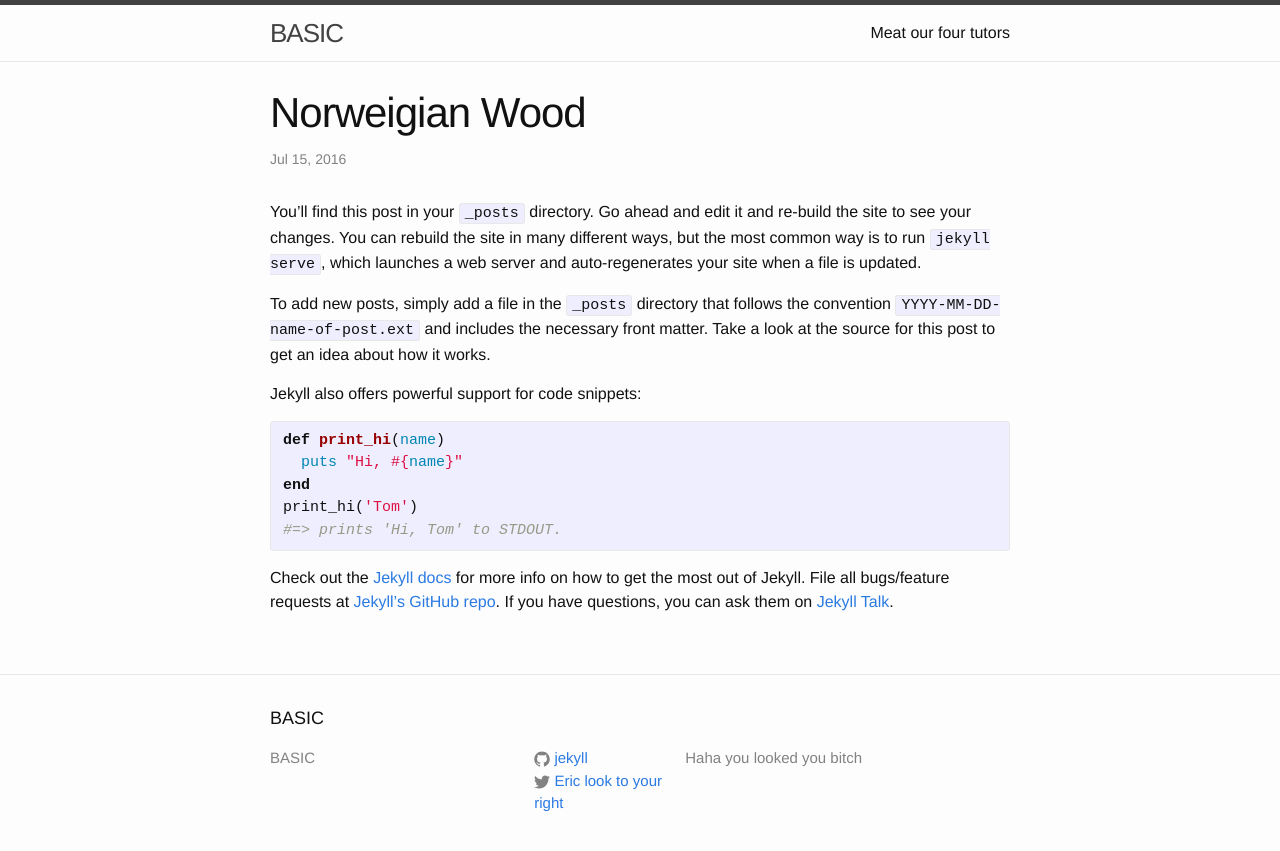
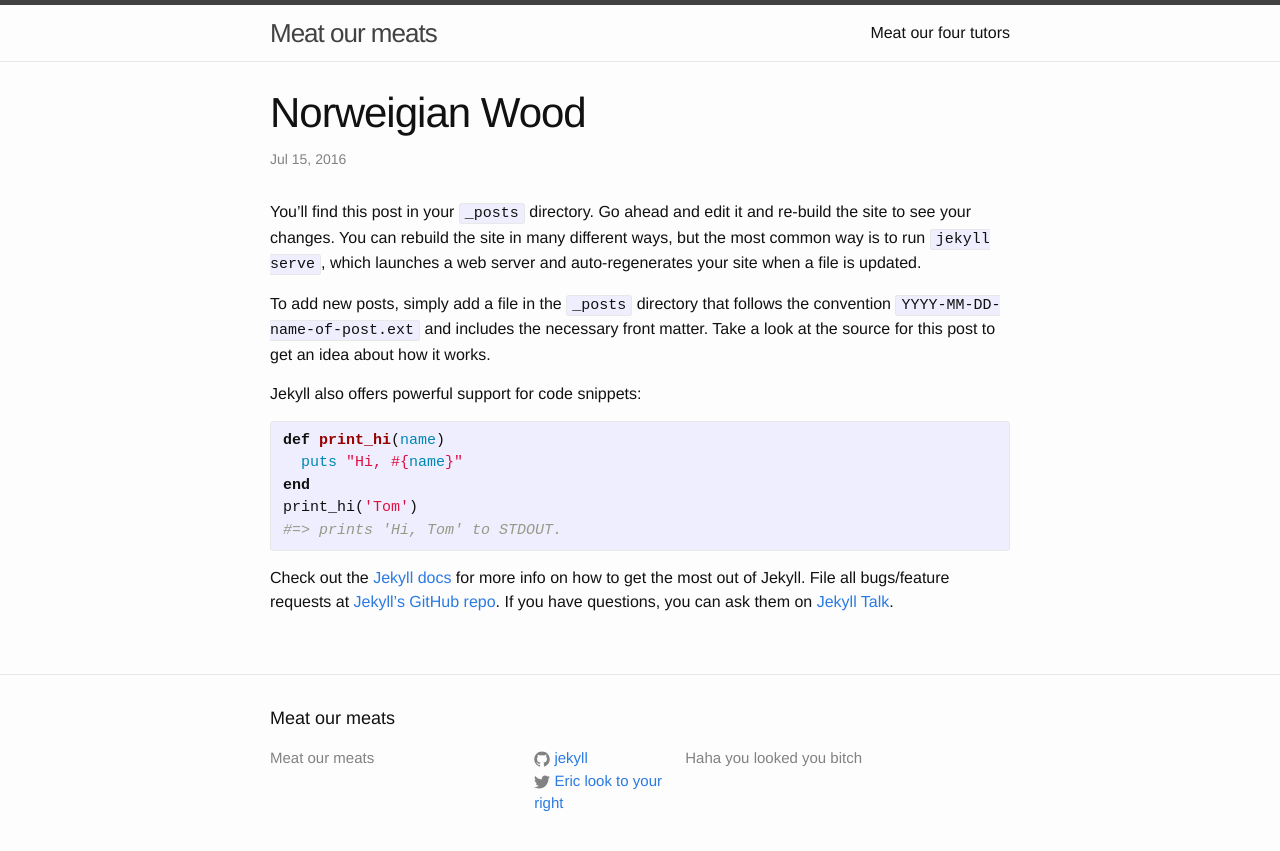
Before and after one commit to pepe454/pepe454.github.io, a Jekyll site: the page built from _posts/2016-07-15-welcome-to-jekyll.markdown, in a window 1280 px wide. Shown: the top 851 px of the page. Built offline with Jekyll 4.4.1, drawn with Linux system fonts in a browser that asks for light colours.

Commit message:
Update _config.yml

```diff
--- a/_config.yml
+++ b/_config.yml
@@ -6,7 +6,7 @@
 # 'jekyll serve'. If you change this file, please restart the server process.
 
 # Site settings
-title: BASIC
+title: Meat our meats
 mail_to: eric@hilhorst.us
 description: > # this means to ignore newlines until "baseurl:"
   Haha you looked you bitch
```
